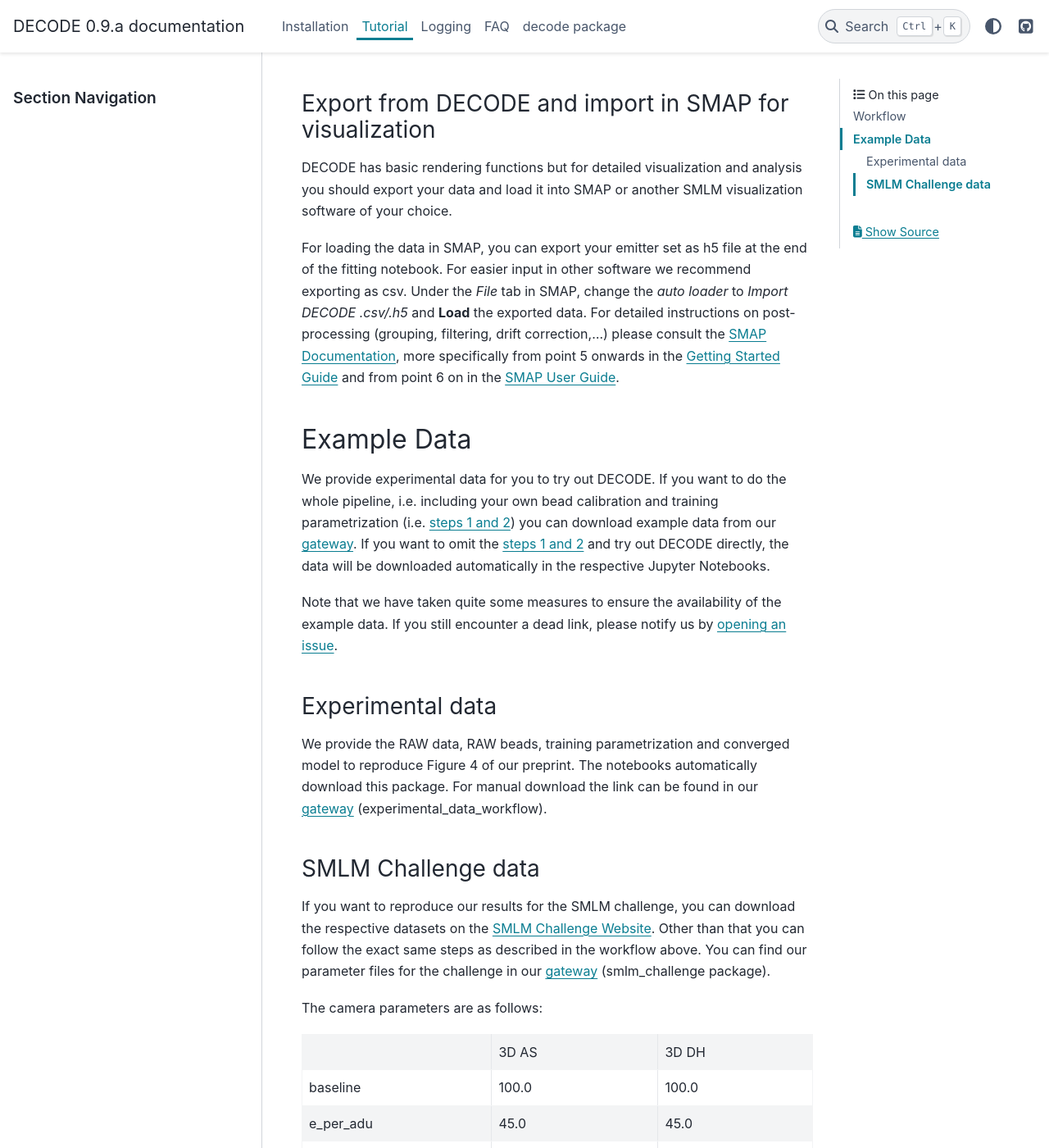
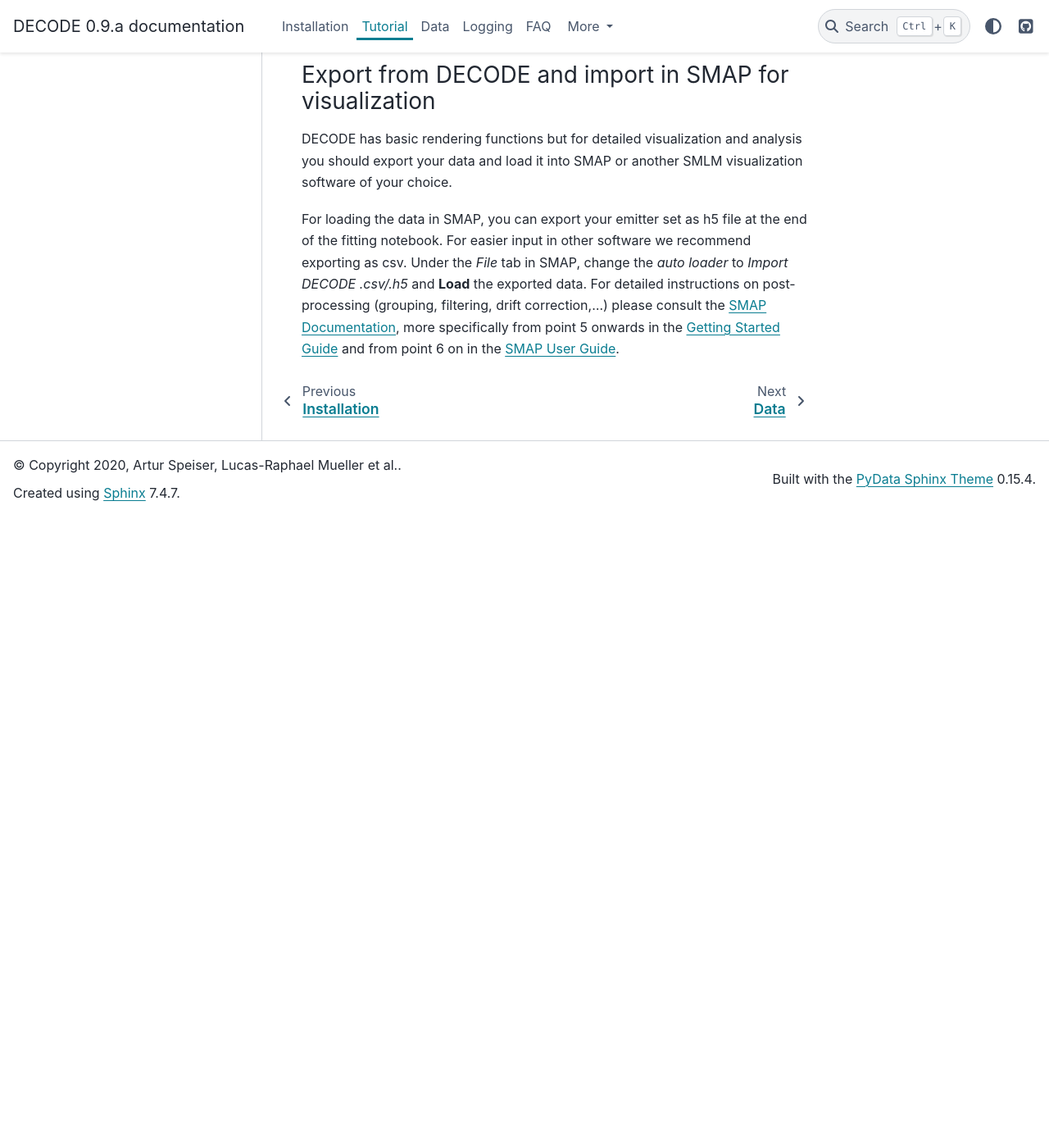
Before and after one commit to TuragaLab/DECODE, a Sphinx documentation site: the page built from docs/source/tutorial.rst, in a window 1280 px wide and 1400 px high, scrolled down 2966 px. Shown: the whole window at 82% size. Built offline with Sphinx 7.4.7 and the PyData theme 0.15.4, drawn with Linux system fonts in a browser that asks for light colours; after the commit the page ends 3596 px from its top, so only the background shows below that; some of the changed text lies outside the part shown.

Commit message:
factor out data

```diff
--- a/docs/source/index.rst
+++ b/docs/source/index.rst
@@ -44,6 +44,7 @@ Contents
 
    installation
    tutorial
+   data
    logging
    faq
 
--- a/docs/source/tutorial.rst
+++ b/docs/source/tutorial.rst
@@ -102,9 +103,7 @@ To start going through the notebooks execute the following command in your Termi
 
 .. code:: bash
 
-    conda activate decode_env  # if not done already
-
-    # fire up jupyter
+    conda activate decode_env  # if not already activated
     jupyter lab
 
 This will open up a new browser tab/window. Navigate to the path where you saved the notebooks and
@@ -154,71 +153,3 @@ more specifically from point 5 onwards in the
 `Getting Started Guide <https://www.embl.de/download/ries/Documentation/Getting_Started.pdf#page=4>`__
 and from point 6 on in the
 `SMAP User Guide <https://www.embl.de/download/ries/Documentation/SMAP_UserGuide.pdf#page=11>`__.
-
-
-.. _Example Data:
-
-************
-Example Data
-************
-
-We provide experimental data for you to try out DECODE. If you want to do the whole pipeline, i.e.
-including your own bead calibration and training parametrization
-(i.e. :ref:`steps 1 and 2 <Workflow>`) you can download example data from our
-`gateway <https://github.com/TuragaLab/DECODE/blob/master/gateway.yaml>`__.
-If you want to omit the :ref:`steps 1 and 2 <Workflow>` and try out DECODE directly, the
-data will be downloaded automatically in the respective Jupyter Notebooks.
-
-Note that we have taken quite some measures to ensure the availability of the example data.
-If you still encounter a dead link, please notify us by
-`opening an issue <https://github.com/TuragaLab/DECODE/issues>`__.
-
-Experimental data
-=================
-
-We provide the RAW data, RAW beads, training parametrization and converged model to reproduce
-Figure 4 of our preprint. The notebooks automatically download this package.
-For manual download the link can be found in our
-`gateway <https://github.com/TuragaLab/DECODE/blob/master/gateway.yaml>`__
-(experimental_data_workflow).
-
-SMLM Challenge data
-===================
-
-If you want to reproduce our results for the SMLM challenge, you can download the respective
-datasets on the `SMLM Challenge Website <http://bigwww.epfl.ch/smlm/datasets/index.html>`__.
-Other than that you can follow the exact same steps as described in the workflow above.
-You can find our parameter files for the challenge in our
-`gateway <https://github.com/TuragaLab/DECODE/blob/master/gateway.yaml>`__
-(smlm_challenge package).
-
-The camera parameters are as follows:
-
-Camera Parameters
-"""""""""""""""""
-
-+---------------------+-------------+-------------+
-|                     | 3D AS       | 3D DH       |
-+---------------------+-------------+-------------+
-| baseline            | 100.0       | 100.0       |
-+---------------------+-------------+-------------+
-| e_per_adu           | 45.0        | 45.0        |
-+---------------------+-------------+-------------+
-| em_gain             | 300         | 300         |
-+---------------------+-------------+-------------+
-| qe                  | 1. :sup:`†` | 1. :sup:`†` |
-+---------------------+-------------+-------------+
-| read_sigma          | 74.4        | 74.4        |
-+---------------------+-------------+-------------+
-| spur_noise          | 0.002       | 0.002       |
-+---------------------+-------------+-------------+
-| px_size             | [100, 100]  | [100, 00]   |
-+---------------------+-------------+-------------+
-
-:sup:`†` we typically use a *quantum efficiency* of 1. and refer to the photons as *detected
-photons.*
-For direct challenge comparison, the photon count must then be adjusted by 1/ 0.9 (where 0.9 is the
-quantum efficiency of the camera for the simulated 3D AS/DH data).
-
-Moreover, for this data *Mirroring must be turned off* both in SMAP (Camera Parameters) as well
-as in the Fitting notebook (see the details there).
```
Also changed, not shown: other parts of docs/source/tutorial.rst (+2 -1 lines), docs/source/data.rst (added, +79 -0 lines).
